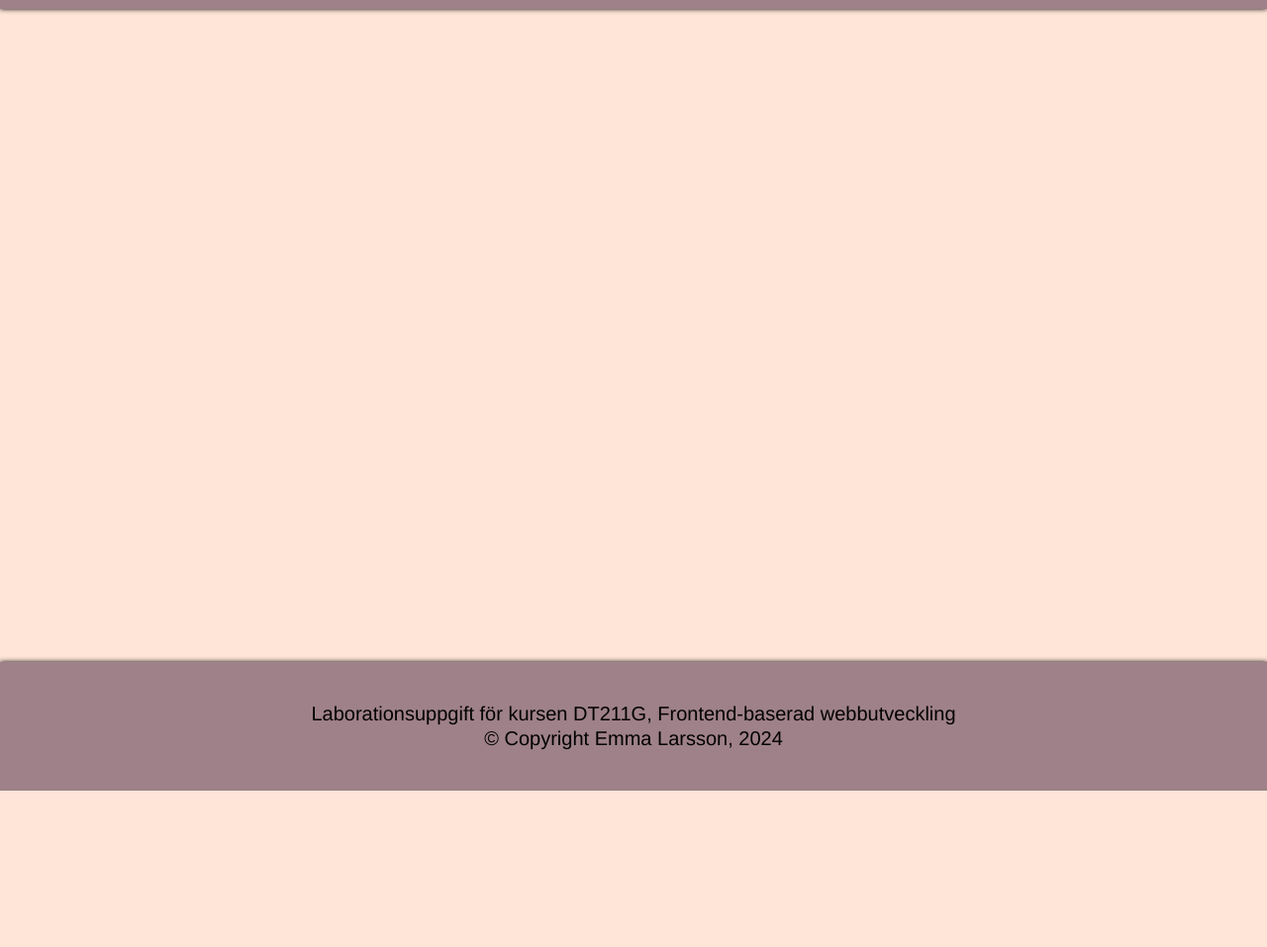
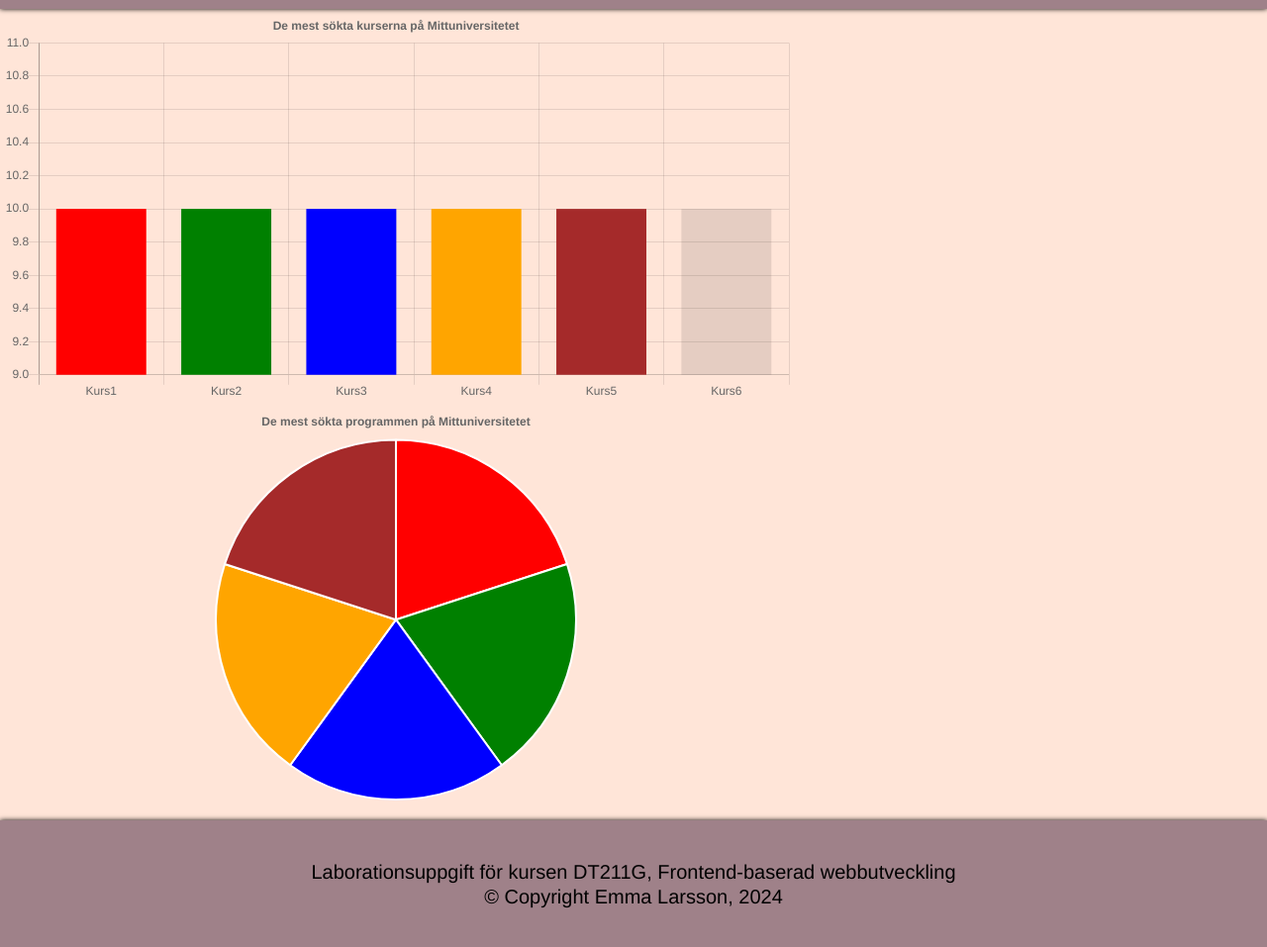
Before and after one commit to QmmaLarsson/Moment3_DT211G, a website built with Parcel: page src/diagram.html in a window 1280 px wide. Shown: the part 91-1048 px from the top of the page at 99% size. Before the commit the page ends 890 px from the top, so only its background shows below. Built offline with nearby package versions, Linux system fonts and the light colour scheme.

Commit message:
Har skapat två diagram med hjälp av chart.js

```diff
--- a/src/diagram.html
+++ b/src/diagram.html
@@ -7,7 +7,9 @@
     <title>Startsida</title>
     <link rel="stylesheet" href="css/main.scss">
     <script src="js/main.js" type="module"></script>
+    <script src="js/diagram.js" type="module"></script>
     <script src="https://kit.fontawesome.com/d768b3824b.js" crossorigin="anonymous"></script>
+    <script src="https://cdnjs.cloudflare.com/ajax/libs/Chart.js/2.9.4/Chart.js"></script>
 </head>
 
 <body>
@@ -45,6 +47,8 @@
     </header>
 
     <main>
+        <canvas id="barChart" style="width: 100%; max-width: 800px;"></canvas>
+        <canvas id="pieChart" style="width: 100%; max-width: 800px;"></canvas>
     </main>
 
     <footer>
--- /dev/null
+++ b/src/js/diagram.js
@@ -0,0 +1,45 @@
+//Stapeldiagram
+let xValues = ["Kurs1", "Kurs2", "Kurs3", "Kurs4", "Kurs5", "Kurs6"];
+let yValues = [10, 10, 10, 10, 10, 10];
+let barColors = ["red", "green", "blue", "orange", "brown"];
+
+new Chart("barChart", {
+    type: "bar",
+    data: {
+        labels: xValues,
+        datasets: [{
+            backgroundColor: barColors,
+            data: yValues
+        }]
+    },
+    options: {
+        legend: {display: false},
+        title: {
+            display: true,
+            text: "De mest sökta kurserna på Mittuniversitetet"
+        }
+    }
+});
+
+//Cirkeldiagram
+let xValues2 = ["Program1", "Program2", "Program3", "Program4", "Program5"];
+let yValues2 = [10, 10, 10, 10, 10];
+let barColors2 = ["red", "green", "blue", "orange", "brown"];
+
+new Chart("pieChart", {
+    type: "pie",
+    data: {
+        labels: xValues2,
+        datasets: [{
+            backgroundColor: barColors2,
+            data: yValues2
+        }]
+    },
+    options: {
+        legend: {display: false},
+        title: {
+            display: true,
+            text: "De mest sökta programmen på Mittuniversitetet"
+        }
+    }
+});
```
